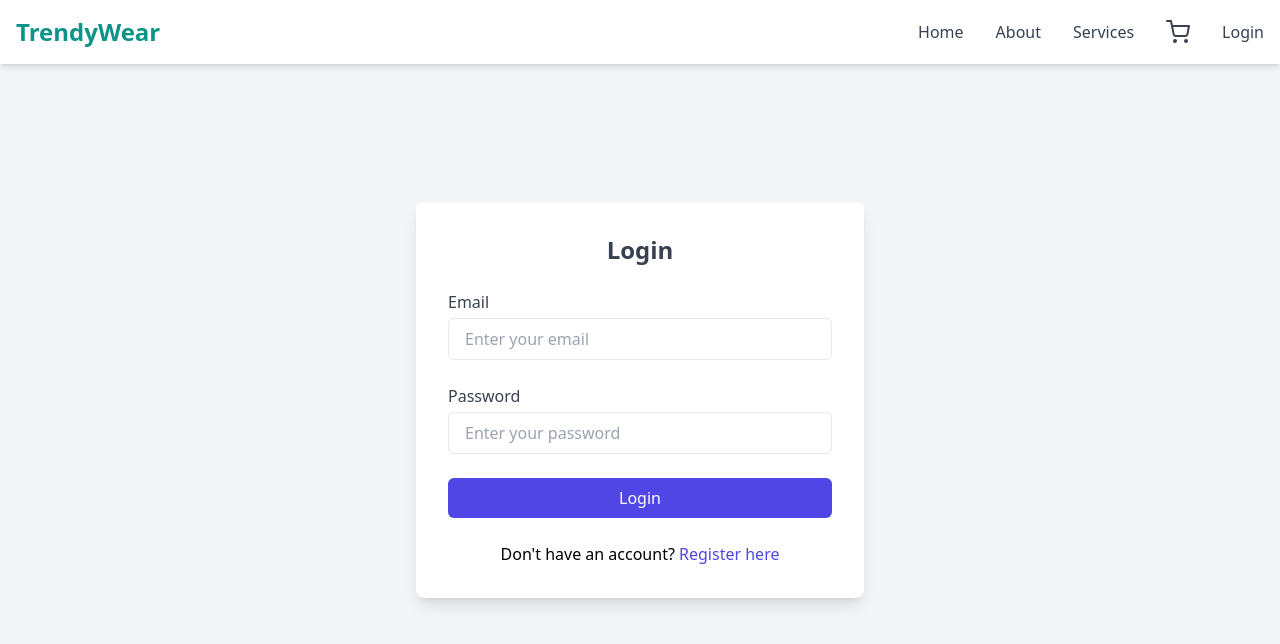
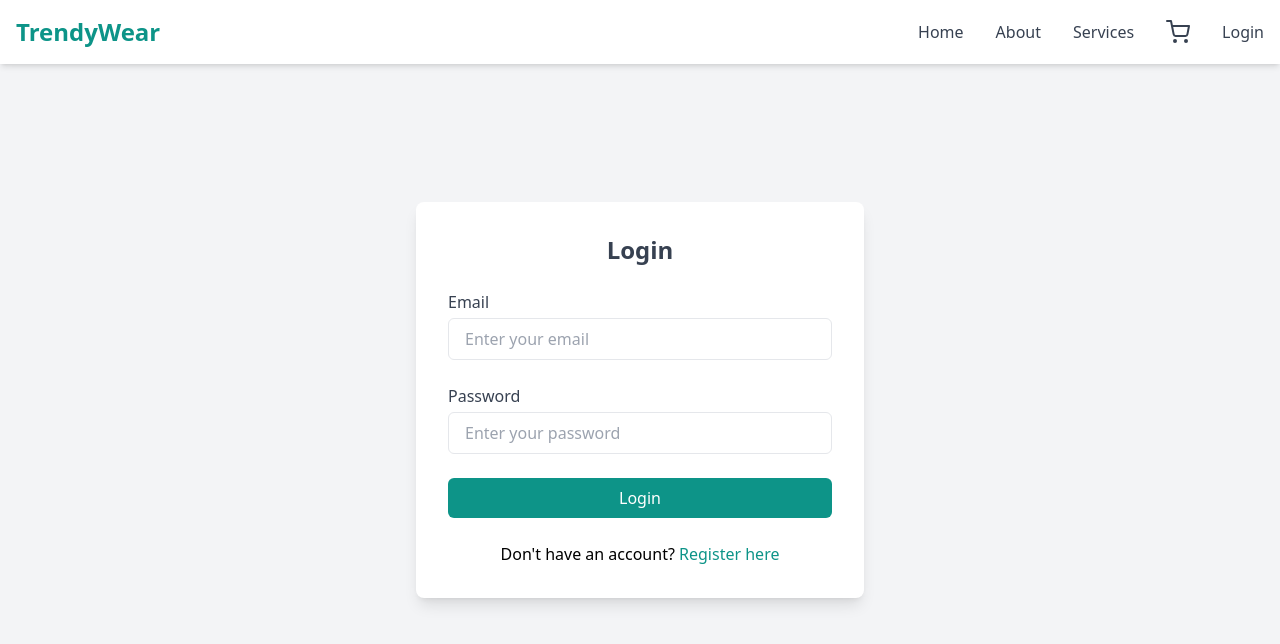
Before and after one commit to LokeshSr03/TrendyWear, a React (Create React App) app in the folder frontend/: page /login in a window 1280 px wide. Shown: the top 644 px of the page. Built offline with nearby package versions, Linux system fonts and the light colour scheme.

Commit message:
product page done

```diff
--- a/frontend/src/screens/HomeScreen.js
+++ b/frontend/src/screens/HomeScreen.js
@@ -37,14 +37,14 @@ function HomeScreen() {
               <img
                 src={product.image}
                 alt={product.name}
-                className="w-full h-48 object-cover rounded-t-md mb-6"
+                className="w-full h-60 object-cover rounded-t-md mb-4"
               />
               <div className="flex flex-col items-center">
                 <h2 className="text-lg font-bold mb-2 text-gray-900">
                   {product.name}
                 </h2>
                 <p className="text-gray-600 text-sm mb-4 text-center">
-                  {product.description}
+                  {product.description.slice(0, 45)}
                 </p>
                 <span className="text-teal-600 text-xl font-semibold mb-4">
                   ₹{product.price}
--- a/frontend/src/screens/LoginScreen.js
+++ b/frontend/src/screens/LoginScreen.js
@@ -72,7 +72,7 @@ const LoginScreen = () => {
           {/* Submit Button */}
           <button
             type="submit"
-            className="w-full bg-indigo-600 text-white py-2 px-4 rounded-md hover:bg-indigo-500 transition duration-300"
+            className="w-full bg-teal-600 text-white py-2 px-4 rounded-md hover:bg-teal-500 transition duration-300"
           >
             Login
           </button>
@@ -80,7 +80,7 @@ const LoginScreen = () => {
           {/* Link to Register Page */}
           <div className="text-center mt-4">
             Don't have an account?{" "}
-            <Link to="/register" className="text-indigo-600 hover:underline">
+            <Link to="/register" className="text-teal-600 hover:underline">
               Register here
             </Link>
           </div>
--- a/frontend/src/screens/ProductForm.js
+++ b/frontend/src/screens/ProductForm.js
@@ -26,7 +26,7 @@ const ProductForm = () => {
   };
 
   return (
-    <div className="max-w-md mx-auto mt-8">
+    <div className="max-w-md mx-auto mt-28">
       <form
         onSubmit={handleSubmit}
         className="bg-white shadow-md rounded px-8 pt-6 pb-8 mb-4"
--- a/frontend/src/screens/ProductPage.js
+++ b/frontend/src/screens/ProductPage.js
@@ -44,7 +44,7 @@ const ProductPage = () => {
               <img
                 src={`/${product.image}`}
                 alt={product.name}
-                className="rounded-lg shadow-lg w-full"
+                className="rounded-lg shadow-lg w-full h-[30rem]"
               />
             </div>
 
@@ -60,7 +60,7 @@ const ProductPage = () => {
               </p>
 
               <p className="text-2xl font-semibold text-green-600">
-                ${product?.price || "299"}
+                ₹{product?.price || "299"}
               </p>
 
               {/* Stock Status */}
```
Also changed, not shown: 9 other files (tests, documents, lock files or other folders).
